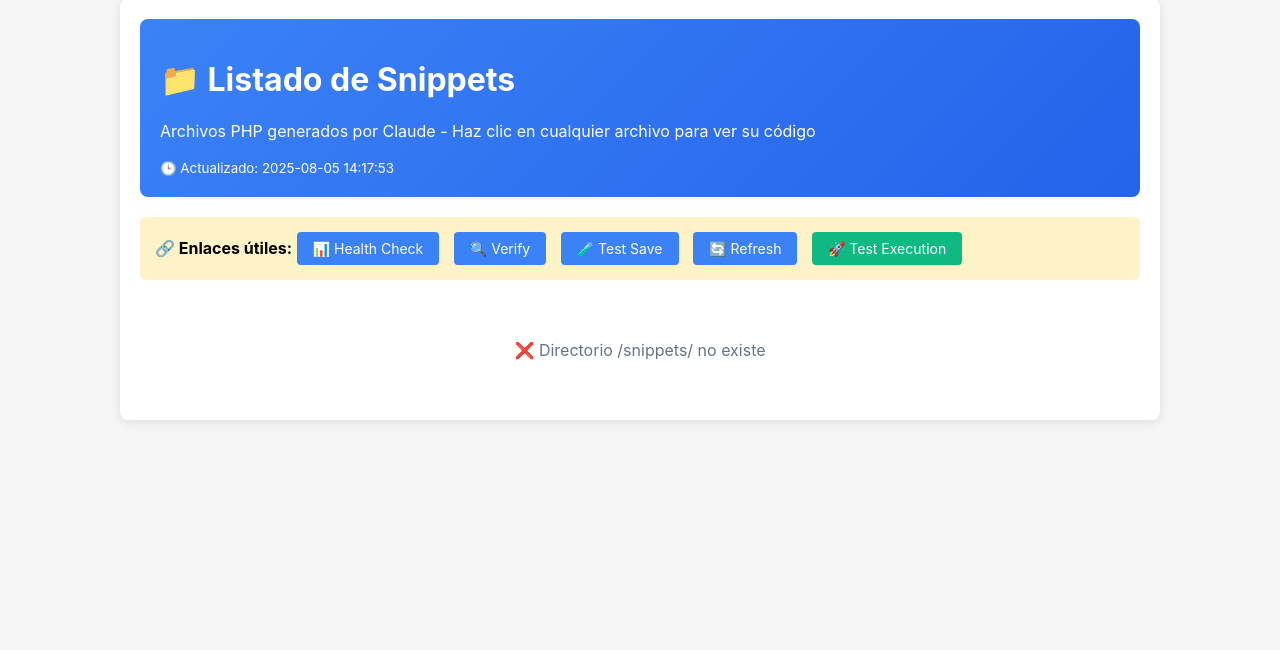
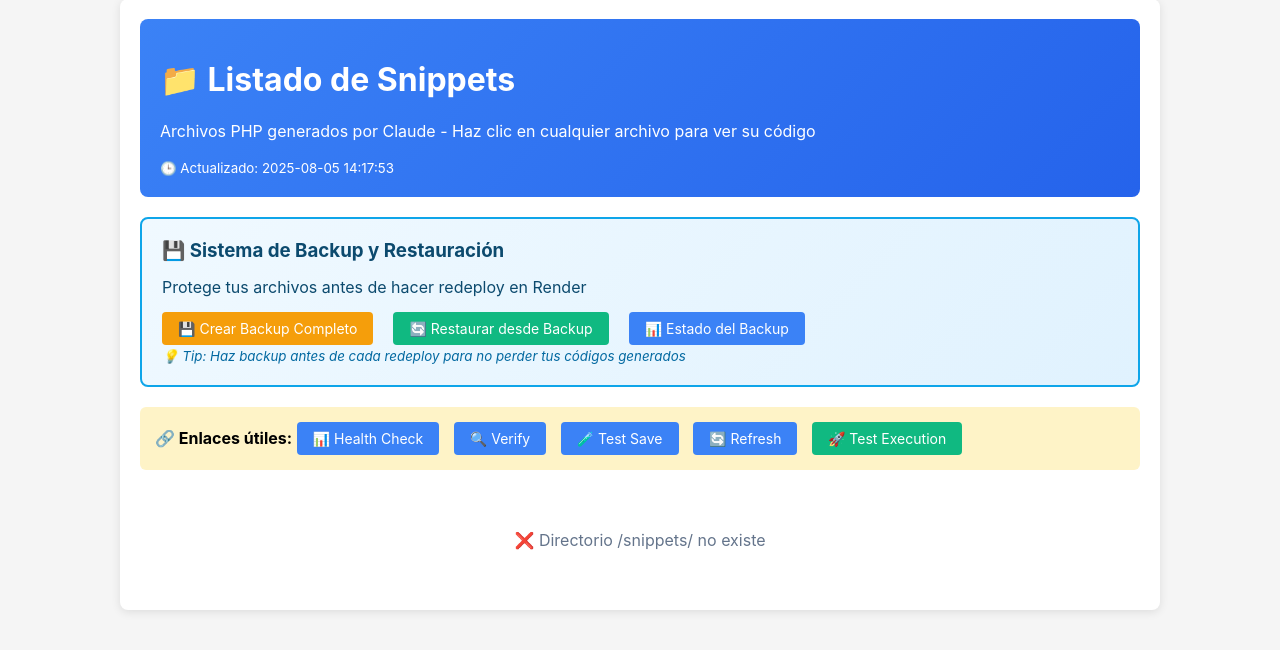
Before and after one commit to pablo-coder07/lumina-snippet-executor, a PHP site: page /file-viewer.php in a window 1280 px wide. Shown: the part 21-671 px from the top of the page. Run offline with PHP 8.4, Linux system fonts and the light colour scheme.

Commit message:
Update file-viewer.php

```diff
--- a/public/file-viewer.php
+++ b/public/file-viewer.php
@@ -1,5 +1,5 @@
 <?php
-// file-viewer.php - Lista de archivos con vista separada
+// file-viewer.php - Lista de archivos con vista separada Y BACKUP
 $view_file = $_GET['file'] ?? null;
 
 // Si se solicita ver un archivo específico, mostrar solo ese archivo
@@ -84,6 +84,8 @@ if ($view_file) {
             .btn-back { background: #6b7280; }
             .btn-success { background: #10b981; }
             .btn-success:hover { background: #059669; }
+            .btn-warning { background: #f59e0b; }
+            .btn-warning:hover { background: #d97706; }
             .actions {
                 margin-bottom: 20px;
             }
@@ -104,6 +106,9 @@ if ($view_file) {
                 <button class="btn" onclick="copyToClipboard()" id="copyBtn">
                     📋 Copiar código
                 </button>
+                <a href="backup-restore.php?action=backup" class="btn btn-warning">
+                    💾 Backup Ahora
+                </a>
             </div>
 
             <div class="file-info">
@@ -156,10 +161,20 @@ if ($view_file) {
                 try {
                     const data = JSON.parse(text);
                     if (data.success) {
-                        alert('✅ Ejecución exitosa!\n\n' +
-                              'Archivo: ' + data.file_used + '\n' +
-                              'Tiempo: ' + data.execution_time + 'ms\n\n' +
-                              'HTML: ' + data.html.substring(0, 150) + '...');
+                        if (data.html && data.html.length > 0) {
+                            alert('✅ Ejecución exitosa!\n\n' +
+                                  'Archivo: ' + data.file_used + '\n' +
+                                  'Tiempo: ' + data.execution_time + 'ms\n' +
+                                  'HTML generado: ' + data.html.length + ' caracteres\n\n' +
+                                  'Vista previa:\n' + data.html.substring(0, 200) + '...');
+                        } else {
+                            alert('⚠️ Ejecución exitosa pero sin contenido HTML!\n\n' +
+                                  'Archivo: ' + data.file_used + '\n' +
+                                  'Tiempo: ' + data.execution_time + 'ms\n' +
+                                  'HTML length: ' + (data.html ? data.html.length : 0) + '\n' +
+                                  'CSS length: ' + (data.css ? data.css.length : 0) + '\n' +
+                                  'JS length: ' + (data.js ? data.js.length : 0));
+                        }
                     } else {
                         alert('❌ Error en ejecución:\n' + data.error);
                     }
@@ -224,6 +239,28 @@ if ($view_file) {
             border-radius: 6px;
             margin-bottom: 20px;
         }
+
+        /* NUEVA SECCIÓN DE BACKUP */
+        .backup-section {
+            background: linear-gradient(135deg, #f0f9ff 0%, #e0f2fe 100%);
+            border: 2px solid #0ea5e9;
+            padding: 20px;
+            border-radius: 8px;
+            margin-bottom: 20px;
+        }
+        .backup-section h3 {
+            color: #0c4a6e;
+            margin: 0 0 15px 0;
+            display: flex;
+            align-items: center;
+            gap: 10px;
+        }
+        .backup-actions {
+            display: flex;
+            gap: 10px;
+            flex-wrap: wrap;
+        }
+
         .btn {
             background: #3b82f6;
             color: white;
@@ -234,10 +271,18 @@ if ($view_file) {
             display: inline-block;
             margin-right: 10px;
             font-size: 14px;
+            transition: all 0.2s ease;
         }
-        .btn:hover { background: #2563eb; }
+        .btn:hover {
+            background: #2563eb;
+            transform: translateY(-1px);
+        }
         .btn-success { background: #10b981; }
         .btn-success:hover { background: #059669; }
+        .btn-warning { background: #f59e0b; }
+        .btn-warning:hover { background: #d97706; }
+        .btn-danger { background: #ef4444; }
+        .btn-danger:hover { background: #dc2626; }
 
         .file-list {
             background: #f8fafc;
@@ -251,7 +296,7 @@ if ($view_file) {
             padding: 15px 20px;
             font-weight: 600;
             display: grid;
-            grid-template-columns: 1fr auto auto;
+            grid-template-columns: 1fr auto auto auto;
             gap: 20px;
             align-items: center;
         }
@@ -259,7 +304,7 @@ if ($view_file) {
             padding: 12px 20px;
             border-bottom: 1px solid #e2e8f0;
             display: grid;
-            grid-template-columns: 1fr auto auto;
+            grid-template-columns: 1fr auto auto auto;
             gap: 20px;
             align-items: center;
             transition: background-color 0.2s ease;
@@ -314,6 +359,26 @@ if ($view_file) {
         <small>🕒 Actualizado: <?php echo date('Y-m-d H:i:s'); ?></small>
     </div>
 
+    <!-- NUEVA SECCIÓN DE BACKUP -->
+    <div class="backup-section">
+        <h3>💾 Sistema de Backup y Restauración</h3>
+        <p style="margin: 0 0 15px 0; color: #0c4a6e;">Protege tus archivos antes de hacer redeploy en Render</p>
+        <div class="backup-actions">
+            <a href="backup-restore.php?action=backup" class="btn btn-warning" onclick="return confirm('¿Crear backup de todos los archivos actuales?')">
+                💾 Crear Backup Completo
+            </a>
+            <a href="backup-restore.php?action=restore" class="btn btn-success" onclick="return confirm('¿Restaurar archivos desde el backup? Esto sobrescribirá archivos existentes.')">
+                🔄 Restaurar desde Backup
+            </a>
+            <a href="backup-restore.php?action=status" class="btn btn-primary">
+                📊 Estado del Backup
+            </a>
+        </div>
+        <small style="color: #0369a1; font-style: italic;">
+            💡 Tip: Haz backup antes de cada redeploy para no perder tus códigos generados
+        </small>
+    </div>
+
     <div class="actions">
         <strong>🔗 Enlaces útiles:</strong>
         <a href="health.php" class="btn">📊 Health Check</a>
@@ -339,6 +404,7 @@ if ($view_file) {
         echo '<div class="no-files">
             <h3>📁 No hay archivos PHP en snippets</h3>
             <p>Los archivos aparecerán aquí cuando generes código desde WordPress</p>
+            <p><strong>Si acabas de hacer redeploy:</strong> Usa "🔄 Restaurar desde Backup" para recuperar tus archivos</p>
         </div>';
         exit;
     }
@@ -377,6 +443,7 @@ if ($view_file) {
     <div class="file-list">
         <div class="file-list-header">
             <div>📄 Nombre del archivo</div>
+            <div>🏷️ Shortcode</div>
             <div>💾 Tamaño</div>
             <div>🕒 Modificado</div>
         </div>
@@ -403,6 +470,9 @@ if ($view_file) {
                 <div class="file-name" onclick="location.href='?file=<?php echo urlencode($filename); ?>'">
                     <?php echo htmlspecialchars($filename); ?>
                 </div>
+                <div class="file-shortcode">
+                    [<?php echo htmlspecialchars($shortcode_name); ?>]
+                </div>
                 <div class="file-size">
                     <?php echo number_format($size / 1024, 1); ?> KB
                 </div>
@@ -415,5 +485,12 @@ if ($view_file) {
     </div>
 </div>
 
+<script>
+// Auto-refresh cada 30 segundos
+setTimeout(() => {
+    location.reload();
+}, 30000);
+</script>
+
 </body>
 </html>
```
